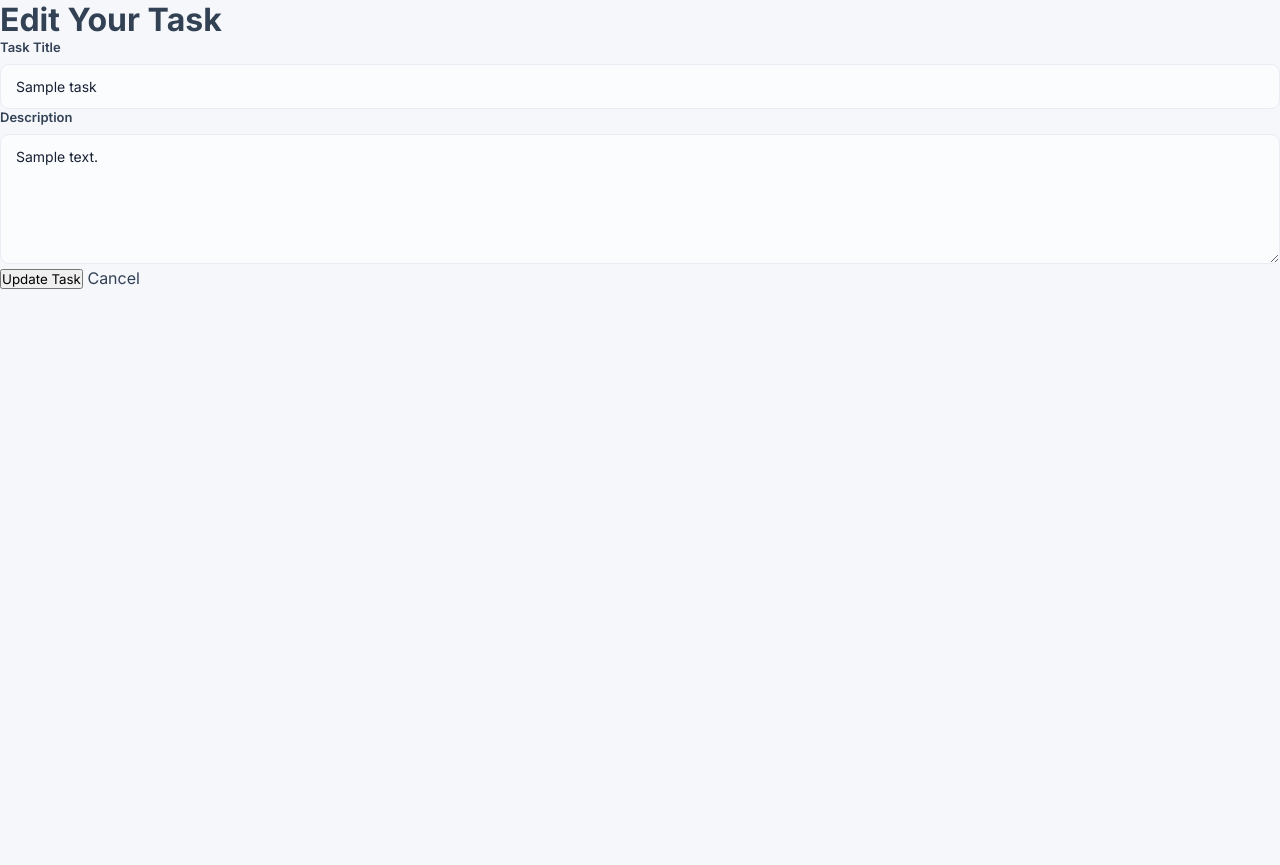
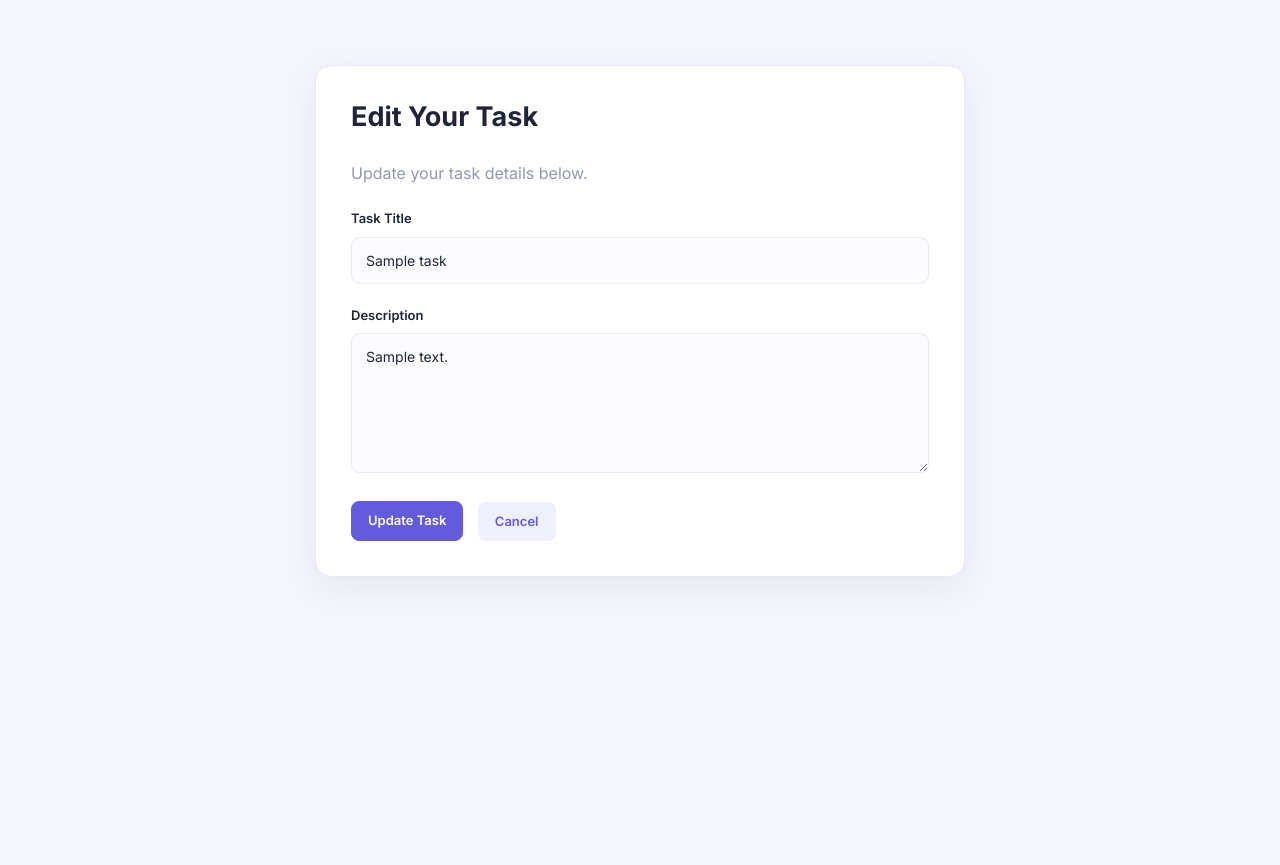
Before and after one commit to imranjk02/todo-list, a Django app: page /edit/1/ in a window 1280 px wide. Before the commit the page ends 289 px from the top, so only its background shows below. Run offline with Django 5.2, Linux system fonts and the light colour scheme; tables that the repository leaves empty hold one stand-in row (values such as "Sample post").

Commit message:
Improve Todo List UI with Bootstrap and CSS

```diff
--- a/todo_list/tasks/static/tasks/style.css
+++ b/todo_list/tasks/static/tasks/style.css
@@ -1,22 +1,20 @@
 @import url('https://fonts.googleapis.com/css2?family=Inter:wght@400;500;600;700;800&display=swap');
 
 :root {
-    --primary: #4f46e5;
-    --primary-hover: #4338ca;
-    --dark: #172033;
-    --text: #334155;
-    --muted: #94a3b8;
-    --background: #f5f7fb;
+    --primary: #635bdb;
+    --primary-hover: #5148c7;
+    --background: #f5f6fc;
+    --dark: #20243a;
+    --text: #555b70;
+    --muted: #9298aa;
+    --border: #e8e9f2;
     --white: #ffffff;
-    --border: #e8edf4;
-    --success: #16a34a;
-    --danger: #dc2626;
-    --warning: #d97706;
+    --success: #16a36a;
+    --danger: #dc4545;
+    --warning: #d99a20;
 }
 
 * {
-    margin: 0;
-    padding: 0;
     box-sizing: border-box;
 }
 
@@ -27,451 +25,249 @@ body {
     min-height: 100vh;
 }
 
-a {
-    text-decoration: none;
-    color: inherit;
+h1, h2, h3, h4, h5 {
+    color: var(--dark);
+    font-weight: 700;
 }
 
-button, input, textarea {
-    font-family: inherit;
+.container {
+    max-width: 1050px;
 }
 
-.app-layout {
-    display: flex;
-    min-height: 100vh;
-}
-
-.sidebar {
-    width: 250px;
-    background: var(--dark);
-    color: white;
-    padding: 30px 20px;
-    display: flex;
-    flex-direction: column;
-    flex-shrink: 0;
-}
-
-.logo {
-    font-size: 23px;
-    font-weight: 800;
-    margin-bottom: 45px;
-    letter-spacing: -1px;
-}
-
-.logo span {
-    color: #818cf8;
-}
-
-.sidebar-label {
-    color: #94a3b8;
-    font-size: 11px;
-    font-weight: 700;
-    text-transform: uppercase;
-    letter-spacing: 1.5px;
-    margin: 10px 0 15px;
-}
-
-.nav-link {
-    display: flex;
-    align-items: center;
-    gap: 12px;
-    padding: 13px 15px;
-    border-radius: 9px;
-    color: #cbd5e1;
-    font-size: 14px;
-    margin-bottom: 8px;
-    transition: 0.2s;
-}
-
-.nav-link:hover,
-.nav-link.active {
-    background: #303c56;
-    color: white;
-}
-
-.sidebar-footer {
-    margin-top: auto;
-    padding-top: 25px;
-    border-top: 1px solid #334155;
-    color: #94a3b8;
-    font-size: 12px;
-}
-
-.main-content {
-    flex: 1;
-    padding: 35px 45px;
-    min-width: 0;
-}
-
-.topbar {
-    display: flex;
-    justify-content: space-between;
-    align-items: center;
-    margin-bottom: 35px;
-}
-
-.page-title {
-    font-size: 27px;
-    color: var(--dark);
+.text-center h1 {
+    font-size: 34px;
     font-weight: 800;
     letter-spacing: -1px;
 }
 
-.page-subtitle {
-    color: var(--muted);
-    font-size: 14px;
-    margin-top: 8px;
+.text-muted {
+    color: var(--muted) !important;
 }
 
-.stats-grid {
-    display: grid;
-    grid-template-columns: repeat(3, 1fr);
-    gap: 20px;
-    margin-bottom: 30px;
+.card {
+    background: var(--white);
+    border: 1px solid var(--border);
+    border-radius: 14px;
+    box-shadow: 0 5px 20px rgba(30, 35, 70, 0.04);
 }
 
 .stat-card {
-    background: var(--white);
-    padding: 23px;
-    border: 1px solid var(--border);
-    border-radius: 14px;
-    box-shadow: 0 3px 12px rgba(15, 23, 42, 0.03);
+    padding: 22px;
+    text-align: center;
+    transition: 0.2s;
 }
 
-.stat-label {
+.stat-card:hover {
+    transform: translateY(-4px);
+    box-shadow: 0 9px 25px rgba(30, 35, 70, 0.08);
+}
+
+.stat-card h3 {
+    color: var(--primary);
+    font-size: 30px;
+    margin-bottom: 5px;
+}
+
+.stat-card p {
     color: var(--muted);
     font-size: 13px;
-    font-weight: 500;
-}
-
-.stat-number {
-    color: var(--dark);
-    font-size: 30px;
-    font-weight: 800;
-    margin-top: 12px;
-}
-
-.stat-card.total {
-    border-left: 4px solid var(--primary);
-}
-
-.stat-card.completed {
-    border-left: 4px solid var(--success);
-}
-
-.stat-card.pending {
-    border-left: 4px solid var(--warning);
-}
-
-.content-card {
-    background: var(--white);
-    border: 1px solid var(--border);
-    border-radius: 15px;
-    padding: 25px;
-    margin-bottom: 25px;
-    box-shadow: 0 3px 12px rgba(15, 23, 42, 0.03);
-}
-
-.section-title {
-    font-size: 17px;
-    font-weight: 700;
-    color: var(--dark);
-    margin-bottom: 20px;
-}
-
-.form-group {
-    margin-bottom: 20px;
+    margin-bottom: 0;
 }
 
 label {
     display: block;
+    color: var(--dark);
     font-size: 13px;
     font-weight: 600;
-    color: var(--text);
-    margin-bottom: 9px;
+    margin-bottom: 8px;
 }
 
-input, textarea {
-    width: 100%;
-    padding: 13px 15px;
+.form-control,
+input,
+textarea {
     border: 1px solid var(--border);
     border-radius: 9px;
-    background: #fbfcfe;
+    padding: 12px 14px;
+    font-family: inherit;
+    font-size: 14px;
     color: var(--dark);
-    font-size: 14px;
-    outline: none;
-    transition: 0.2s;
+    background: #fcfcff;
 }
 
-input:focus, textarea:focus {
+.form-control:focus,
+input:focus,
+textarea:focus {
     border-color: var(--primary);
-    background: white;
-    box-shadow: 0 0 0 4px rgba(79, 70, 229, 0.09);
+    box-shadow: 0 0 0 3px rgba(99, 91, 219, 0.12);
+    outline: none;
 }
 
 textarea {
-    min-height: 130px;
     resize: vertical;
 }
 
 .btn {
-    display: inline-flex;
-    justify-content: center;
-    align-items: center;
-    gap: 8px;
-    padding: 11px 18px;
-    border: none;
-    border-radius: 9px;
+    border-radius: 8px;
+    padding: 9px 16px;
     font-size: 13px;
     font-weight: 600;
-    cursor: pointer;
     transition: 0.2s;
 }
 
 .btn-primary {
     background: var(--primary);
-    color: white;
+    border-color: var(--primary);
 }
 
 .btn-primary:hover {
     background: var(--primary-hover);
+    border-color: var(--primary-hover);
     transform: translateY(-1px);
 }
 
-.btn-secondary {
-    background: #eef2ff;
-    color: var(--primary);
+.btn-success {
+    background: #e8f8f0;
+    color: var(--success);
+    border-color: #d2f0df;
 }
 
-.btn-secondary:hover {
-    background: #e0e7ff;
+.btn-success:hover {
+    background: #d5f2e2;
+    color: #08794b;
+    border-color: #d5f2e2;
 }
 
 .btn-danger {
-    background: #fef2f2;
+    background: #fff0f0;
     color: var(--danger);
+    border-color: #ffe0e0;
 }
 
 .btn-danger:hover {
-    background: #fee2e2;
+    background: #ffe0e0;
+    color: #b91c1c;
+    border-color: #ffe0e0;
 }
 
-.btn-success {
-    background: #f0fdf4;
-    color: var(--success);
+.btn-outline-primary {
+    color: var(--primary);
+    border-color: var(--primary);
 }
 
-.btn-success:hover {
-    background: #dcfce7;
+.btn-outline-primary:hover {
+    background: var(--primary);
+    border-color: var(--primary);
 }
 
-.task-list {
-    display: flex;
-    flex-direction: column;
-    gap: 12px;
+.btn-outline-success:hover {
+    background: var(--success);
 }
 
-.task-item {
-    display: flex;
-    justify-content: space-between;
-    align-items: center;
-    gap: 15px;
-    padding: 18px;
-    border: 1px solid var(--border);
-    border-radius: 11px;
+.btn-outline-warning:hover {
+    background: var(--warning);
+}
+
+.task-card {
     transition: 0.2s;
 }
 
-.task-item:hover {
-    border-color: #c7d2fe;
-    box-shadow: 0 4px 12px rgba(79, 70, 229, 0.05);
+.task-card:hover {
+    transform: translateY(-2px);
+    box-shadow: 0 8px 22px rgba(30, 35, 70, 0.07);
 }
 
-.task-info {
-    flex: 1;
-    min-width: 0;
-}
-
-.task-title {
-    font-size: 14px;
-    font-weight: 700;
-    color: var(--dark);
+.task-card h5 {
+    font-size: 16px;
     overflow-wrap: anywhere;
 }
 
-.task-description {
-    font-size: 12px;
-    color: var(--muted);
-    margin-top: 7px;
+.task-card p {
+    font-size: 13px;
+    margin-bottom: 8px;
     overflow-wrap: anywhere;
 }
 
-.completed-text {
-    text-decoration: line-through;
-    color: var(--muted);
+.badge {
+    font-size: 11px;
+    padding: 7px 11px;
+    border-radius: 20px;
 }
 
-.task-actions {
-    display: flex;
-    gap: 8px;
-    flex-wrap: wrap;
+.input-group .form-control {
+    border-radius: 9px 0 0 9px;
 }
 
-.badge {
-    display: inline-block;
-    padding: 6px 11px;
-    border-radius: 20px;
-    font-size: 11px;
-    font-weight: 700;
-    margin-top: 10px;
+.input-group .btn {
+    border-radius: 0 9px 9px 0;
 }
 
-.badge-completed {
-    background: #dcfce7;
-    color: #15803d;
-}
-
-.badge-pending {
-    background: #fef3c7;
-    color: #b45309;
-}
-
-.messages {
-    margin-bottom: 20px;
-}
-
-.message {
-    padding: 13px 16px;
-    border-radius: 9px;
-    margin-bottom: 10px;
+.alert {
+    border: none;
+    border-radius: 10px;
     font-size: 13px;
 }
 
-.message.success {
-    background: #dcfce7;
-    color: #166534;
+.edit-container {
+    max-width: 650px;
+    margin: 65px auto;
+    padding: 35px;
+    background: var(--white);
+    border: 1px solid var(--border);
+    border-radius: 16px;
+    box-shadow: 0 10px 35px rgba(30, 35, 70, 0.07);
 }
 
-.message.error {
-    background: #fee2e2;
-    color: #991b1b;
+.edit-container h1 {
+    font-size: 27px;
+    margin-bottom: 28px;
 }
 
-.edit-wrapper {
-    max-width: 700px;
-    margin: 40px auto;
+.edit-container input,
+.edit-container textarea {
+    width: 100%;
+    margin-bottom: 22px;
 }
 
-.edit-card {
-    background: white;
-    padding: 35px;
-    border: 1px solid var(--border);
-    border-radius: 16px;
-    box-shadow: 0 10px 35px rgba(15, 23, 42, 0.05);
+.edit-container textarea {
+    min-height: 140px;
 }
 
-.edit-heading {
-    font-size: 24px;
-    color: var(--dark);
-    margin-bottom: 8px;
+.edit-container .cancel-btn {
+    display: inline-block;
+    margin-left: 10px;
+    padding: 10px 17px;
+    background: #f0efff;
+    color: var(--primary);
+    border-radius: 8px;
+    font-size: 13px;
+    font-weight: 600;
+    text-decoration: none;
 }
 
-.edit-description {
-    color: var(--muted);
-    font-size: 13px;
-    margin-bottom: 30px;
+.edit-container .cancel-btn:hover {
+    background: #e5e3ff;
 }
 
-.form-actions {
-    display: flex;
-    gap: 12px;
-    margin-top: 25px;
-}
-
-.empty-state {
-    text-align: center;
-    padding: 45px 15px;
-    color: var(--muted);
-}
-
-.empty-state h3 {
-    color: var(--dark);
-    margin-bottom: 8px;
-    font-size: 17px;
-}
-
-.empty-state p {
-    font-size: 13px;
-}
-
-@media (max-width: 900px) {
-    .sidebar {
-        width: 200px;
+@media (max-width: 576px) {
+    .container {
+        padding-left: 16px;
+        padding-right: 16px;
     }
 
-    .main-content {
-        padding: 25px;
+    .text-center h1 {
+        font-size: 27px;
     }
 
-    .stats-grid {
-        grid-template-columns: repeat(2, 1fr);
-    }
-}
-
-@media (max-width: 650px) {
-    .app-layout {
-        flex-direction: column;
-    }
-
-    .sidebar {
-        width: 100%;
-        padding: 18px;
-    }
-
-    .logo {
-        margin-bottom: 15px;
-    }
-
-    .sidebar-label,
-    .sidebar-footer {
-        display: none;
-    }
-
-    .main-content {
-        padding: 22px 16px;
-    }
-
-    .stats-grid {
-        grid-template-columns: 1fr;
-        gap: 12px;
-    }
-
-    .topbar {
-        align-items: flex-start;
-    }
-
-    .task-item {
-        align-items: flex-start;
-        flex-direction: column;
-    }
-
-    .task-actions {
-        width: 100%;
-    }
-
-    .edit-wrapper {
-        margin: 15px auto;
-    }
-
-    .edit-card {
+    .edit-container {
+        margin: 25px 15px;
         padding: 22px;
     }
 
-    .form-actions {
-        flex-direction: column;
+    .edit-container h1 {
+        font-size: 23px;
     }
 
-    .form-actions .btn {
-        width: 100%;
+    .task-card .d-flex {
+        gap: 12px;
     }
 }
--- a/todo_list/tasks/templates/tasks/edit_task.html
+++ b/todo_list/tasks/templates/tasks/edit_task.html
@@ -1,3 +1,4 @@
+
 {% load static %}
 <!DOCTYPE html>
 <html lang="en">
@@ -5,26 +6,34 @@
     <meta charset="UTF-8">
     <meta name="viewport" content="width=device-width, initial-scale=1.0">
     <title>Edit Task</title>
+    <link href="https://cdn.jsdelivr.net/npm/bootstrap@5.3.3/dist/css/bootstrap.min.css" rel="stylesheet">
     <link rel="stylesheet" href="{% static 'tasks/style.css' %}">
 </head>
 <body>
+
     <div class="edit-container">
         <h1>Edit Your Task</h1>
+        <p class="text-muted mb-4">Update your task details below.</p>
 
         <form method="POST">
             {% csrf_token %}
 
-            <label>Task Title</label>
+            <label for="title">Task Title</label>
+            <input type="text" id="title" name="title"
+                   value="{{ task.title }}" maxlength="200" required>
 
-            <input type="text" name="title" value="{{ task.title }}" maxlength="200" required>
-            <label>Description</label>
-            <textarea name="description">{{ task.description }}</textarea>
-            <button type="submit">Update Task</button>
+            <label for="description">Description</label>
+            <textarea id="description" name="description">{{ task.description }}</textarea>
+
+            <button type="submit" class="btn btn-primary">
+                Update Task
+            </button>
 
             <a href="{% url 'home' %}" class="cancel-btn">
                 Cancel
             </a>
         </form>
     </div>
+
 </body>
 </html>
```
